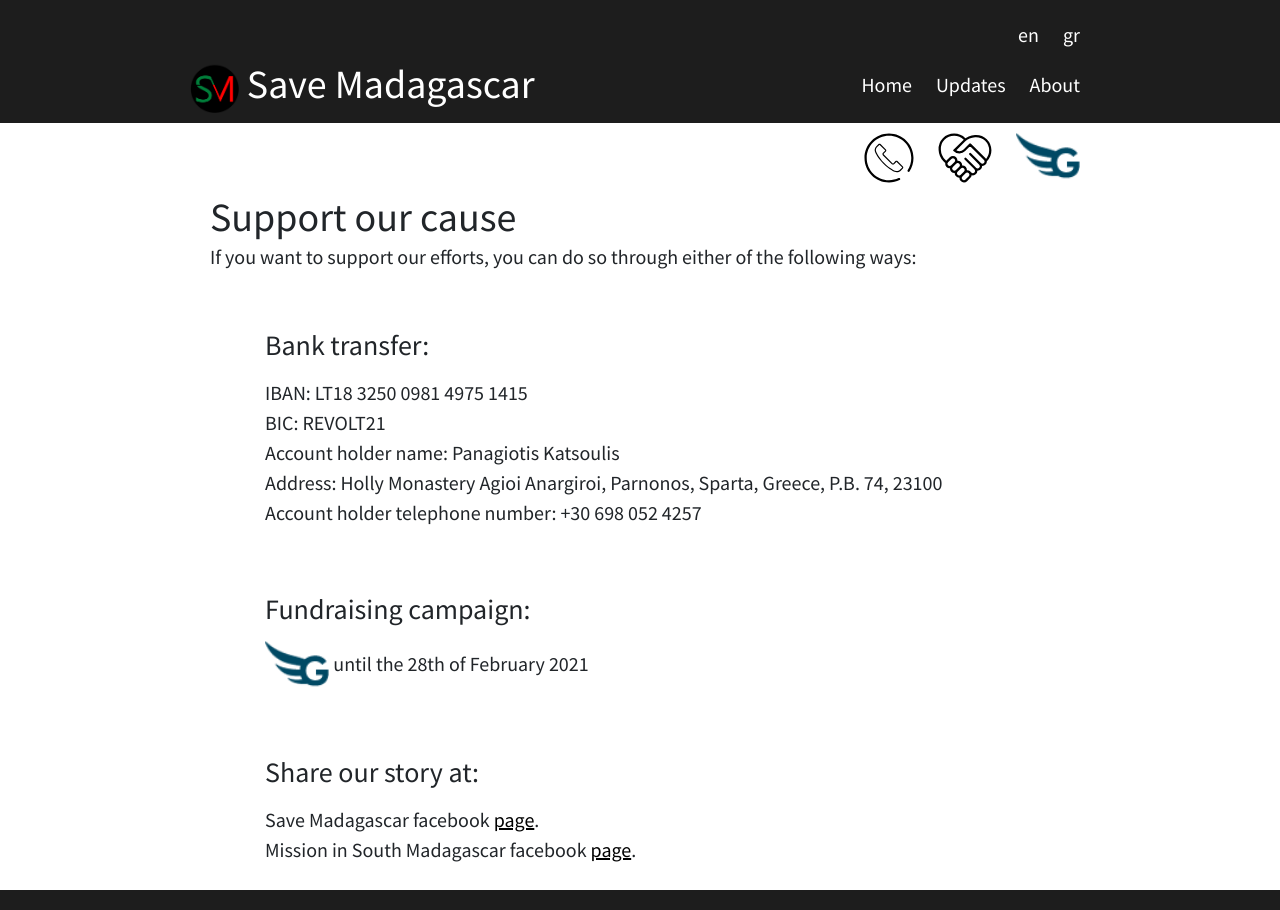
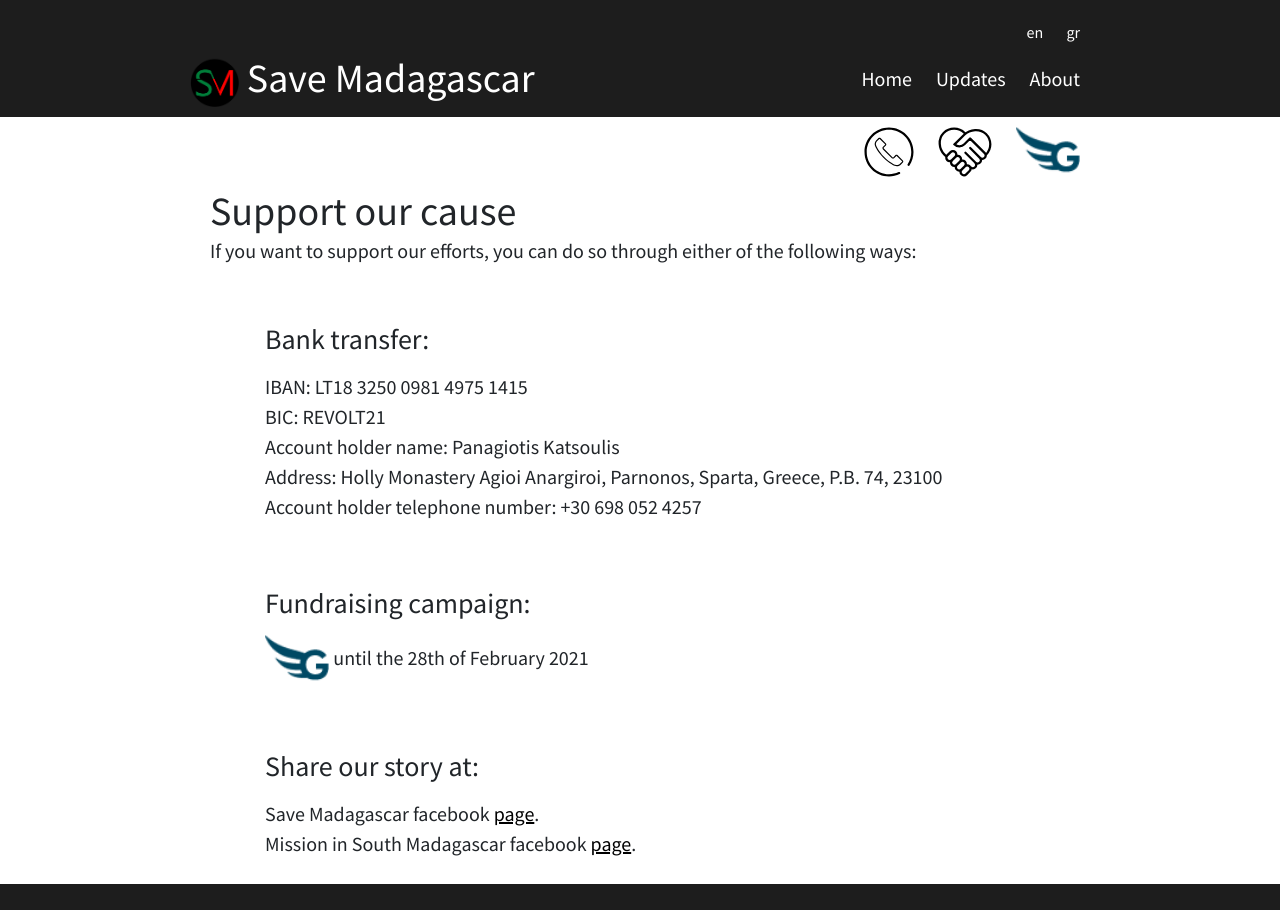
Before and after one commit to at07cm1/smadagascar_site, a Jekyll site: the page built from support.html, in a window 1280 px wide. Built offline with Jekyll 4.4.1, drawn with Linux system fonts in a browser that asks for light colours.

Commit message:
language selector font size

```diff
--- a/_includes/main_navbar.html
+++ b/_includes/main_navbar.html
@@ -1,10 +1,10 @@
 <div class="container">
   <nav class="main-nav">
-    <div class="columns">
+    <div class="columns" style="font-size:0.8em">
       <ul>
       {% for post in site.html_pages %}
         {% if post.lang_id == page.lang_id %}
-          <li style="font-size:1em" {% if post.lang == page.lang %}class="active"{% endif %}><a href="{{ post.url }}">{{ post.lang }}</a></li>
+          <li {% if post.lang == page.lang %}class="active"{% endif %}><a href="{{ post.url }}">{{ post.lang }}</a></li>
         {% endif %}
       {% endfor %}
       </ul>
```
